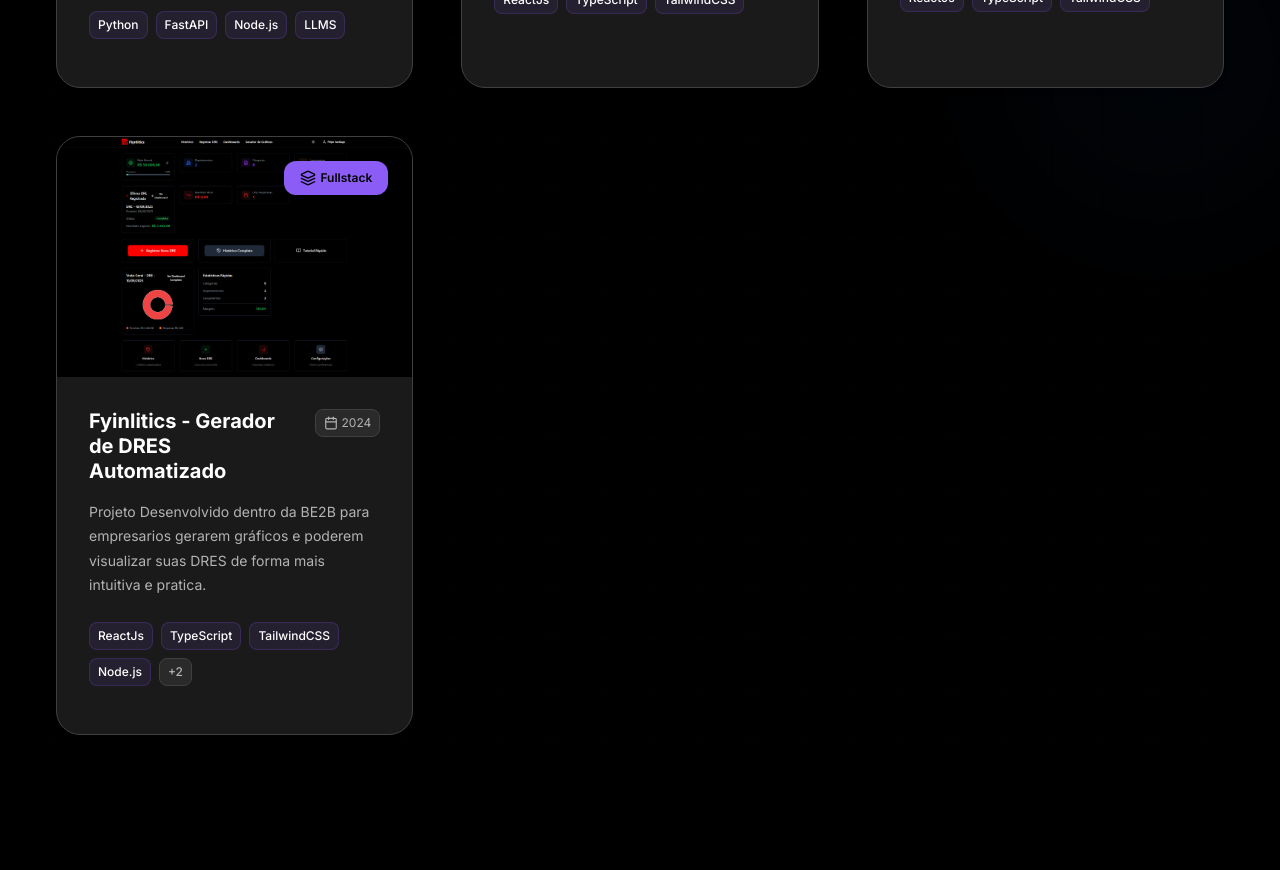
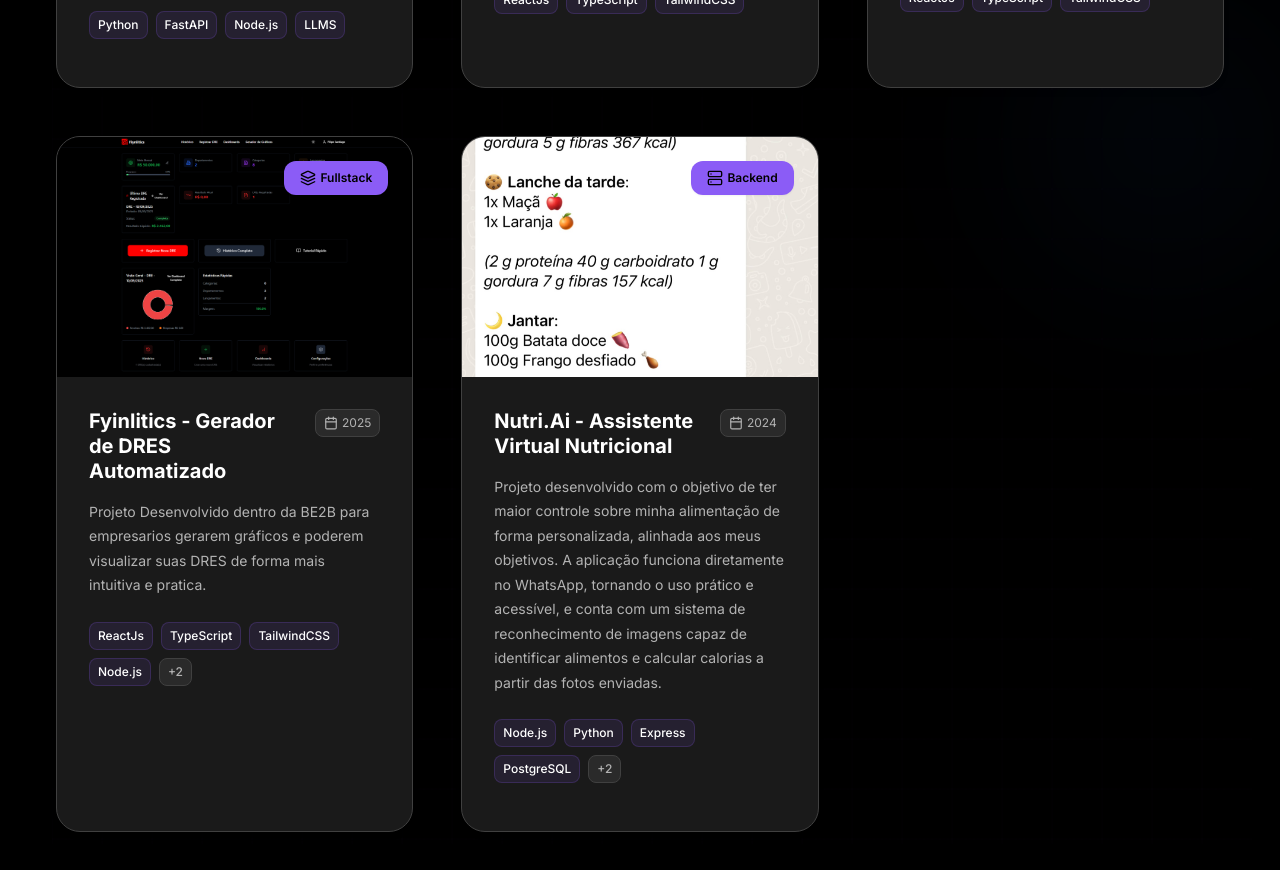
Before and after one commit to SantiaGhou/Portfolio-FilipeSantiago, a React (Vite) app: page / in a window 1280 px wide. Shown: the part 6700-7570 px from the top of the page. Built offline with nearby package versions, Linux system fonts and the light colour scheme.

Commit message:
add: Nutria project

```diff
--- a/src/components/Projects.tsx
+++ b/src/components/Projects.tsx
@@ -163,7 +163,9 @@
                   <h3 className={styles.projectTitle}>{project.title}</h3>
                   <div className={styles.projectMeta}>
                     <Calendar size={14} />
-                    <span>2024</span>
+                      <span>
+                       {project.data}
+                      </span>
                   </div>
                 </div>
 
--- a/src/data/projects.ts
+++ b/src/data/projects.ts
@@ -2,6 +2,7 @@
   id: number;
   title: string;
   description: string;
+  data: string;
   image: string;
   tags: string[];
   githubUrl: string;
@@ -14,6 +15,7 @@
     id: 1,
     title: 'Fitout',
     description: 'Fitout é uma plataforma open-source para gerenciamento e acompanhamento de treinos, desenvolvida para atletas e personal trainers',
+    data: '2024',
     image: '/projects/fitout.jpeg',
     tags: ['TypeScript', 'Node.js', 'Sqlite', 'Express', 'Python', 'FastAPI'],
     githubUrl: 'https://github.com/SantiaGhou/Fitout',
@@ -24,6 +26,7 @@
     id: 2,
     title: 'Zaavy.Ia',
     description: ' uma plataforma que permite que qualquer pessoa, mesmo sem saber programar, consiga criar chatbots integrados com i.a para WhatsApp de forma simples e eficiente.',
+    data: '2025',
     image: '/projects/Zaavy.jpeg',
     tags: ['TypeScript', 'Node.js'],
     githubUrl: 'https://github.com/SantiaGhou/Zaavy.Ia',
@@ -34,6 +37,7 @@
     id: 3,
     title: 'Echohive',
     description: 'EchoHive é um app que o usuario pode dar play em arquivos de audio e salva los em uma interface visual agradavel (foi meu primeiro projeto em equipe)',
+    data: '2023',
     image: '/projects/Echohive.jpg',
     tags: ['Java', 'JavaFX', 'SQLite'],
     githubUrl: 'https://github.com/VeiRL/Echohive',
@@ -44,6 +48,7 @@
     id: 4,
     title: 'T.H.O.R',
     description: 'T.H.O.R. é um assistente de IA pessoal, local-first e modular, inspirado no J.A.R.V.I.S. Desenvolvido para rodar em sua própria máquina, ele utiliza múltiplos modelos de linguagem (LLMs) para diferentes tarefas, garantindo especialização e privacidade.',
+    data: '2025',
     image: '/projects/Thor.png',
     tags: ['Python', 'FastAPI', 'Node.js','LLMS' ],
     githubUrl: 'https://github.com/SantiaGhou/T.H.O.R',
@@ -54,6 +59,7 @@
     id: 5,
     title: 'Coffe Delivery',
     description: 'Coffe Delivery foi um projeto desenvolvido como pratica de conclusão do curso Ignite da Rocketseat, onde foi utilizado ReactJs, TypeScript e TailwindCSS para criar uma interface responsiva e funcional portanto não possuo mais o mesmo em meu github.',
+    data: '2024',
     image: '/projects/CoffeDelivery.png',
     tags: ['ReactJs', 'TypeScript', 'TailwindCSS'],
     githubUrl: '',
@@ -64,6 +70,7 @@
     id: 6,
     title: 'BE2B KIDS - Landing Page',
     description: 'Projeto desenvolvido para anunciar o programa escola de campeões da empresa BE2B, o qual visa aprimorar habilidades de crianças e adolescentes com foco em empreendedorismo e inovação.',
+    data: '2025',
     image: '/projects/Be2B_Kids.png',
     tags: ['ReactJs', 'TypeScript', 'TailwindCSS'],
     githubUrl: '',
@@ -74,11 +81,23 @@
     id: 7,
     title: 'Fyinlitics - Gerador de DRES Automatizado',
     description: 'Projeto Desenvolvido dentro da BE2B para empresarios gerarem gráficos e poderem visualizar suas DRES de forma mais intuitiva e pratica. ',
+    data: '2025',
     image: '/projects/fyinlitics.jpg',
     tags: ['ReactJs', 'TypeScript', 'TailwindCSS','Node.js','Express','PostgreSQL'],
     githubUrl: '',
     liveUrl: '',
     category: 'fullstack'
   },
+  {
+    id: 8,
+    title: 'Nutri.Ai - Assistente Virtual Nutricional',
+    description: 'Projeto desenvolvido com o objetivo de ter maior controle sobre minha alimentação de forma personalizada, alinhada aos meus objetivos. A aplicação funciona diretamente no WhatsApp, tornando o uso prático e acessível, e conta com um sistema de reconhecimento de imagens capaz de identificar alimentos e calcular calorias a partir das fotos enviadas.',
+    data: '2024',
+    image: '/projects/nutria.png',
+    tags: ['Node.js','Python','Express','PostgreSQL','Openai','Whatsapp API'],
+    githubUrl: '',
+    liveUrl: '',
+    category: 'backend'
+  },
 
 ];
```
Also changed, not shown: public/projects/nutria.png (added).
